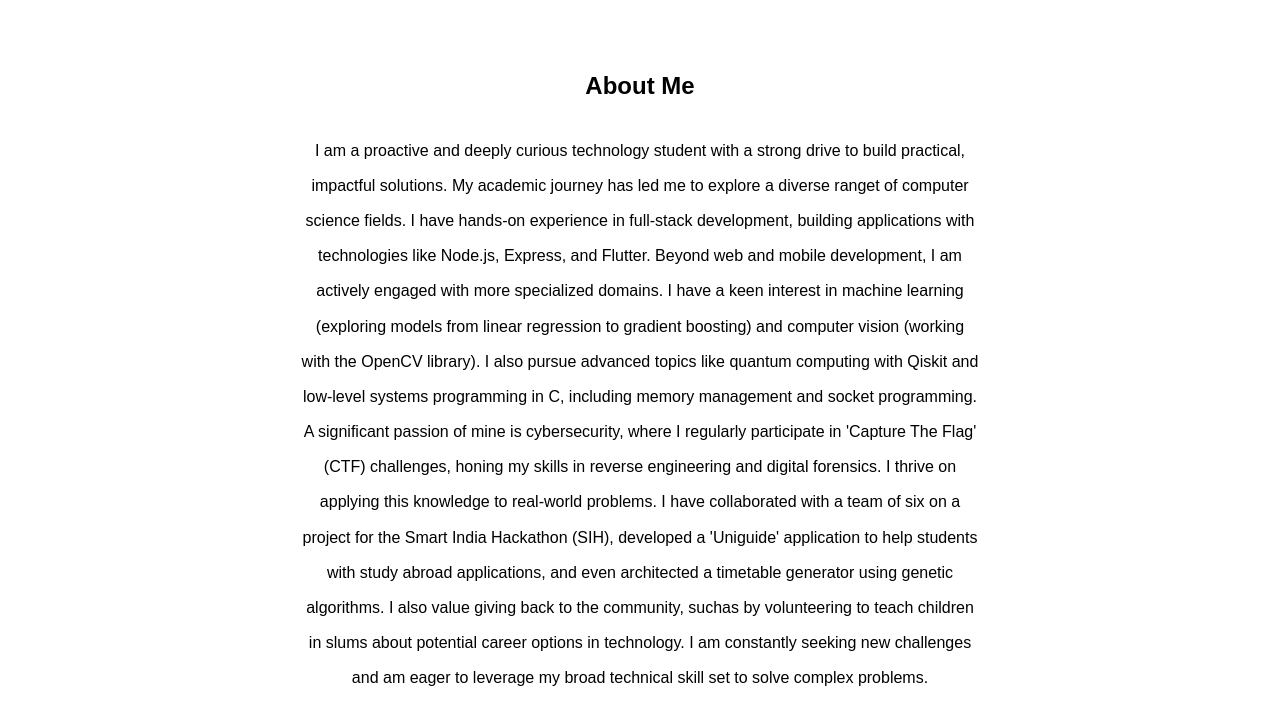
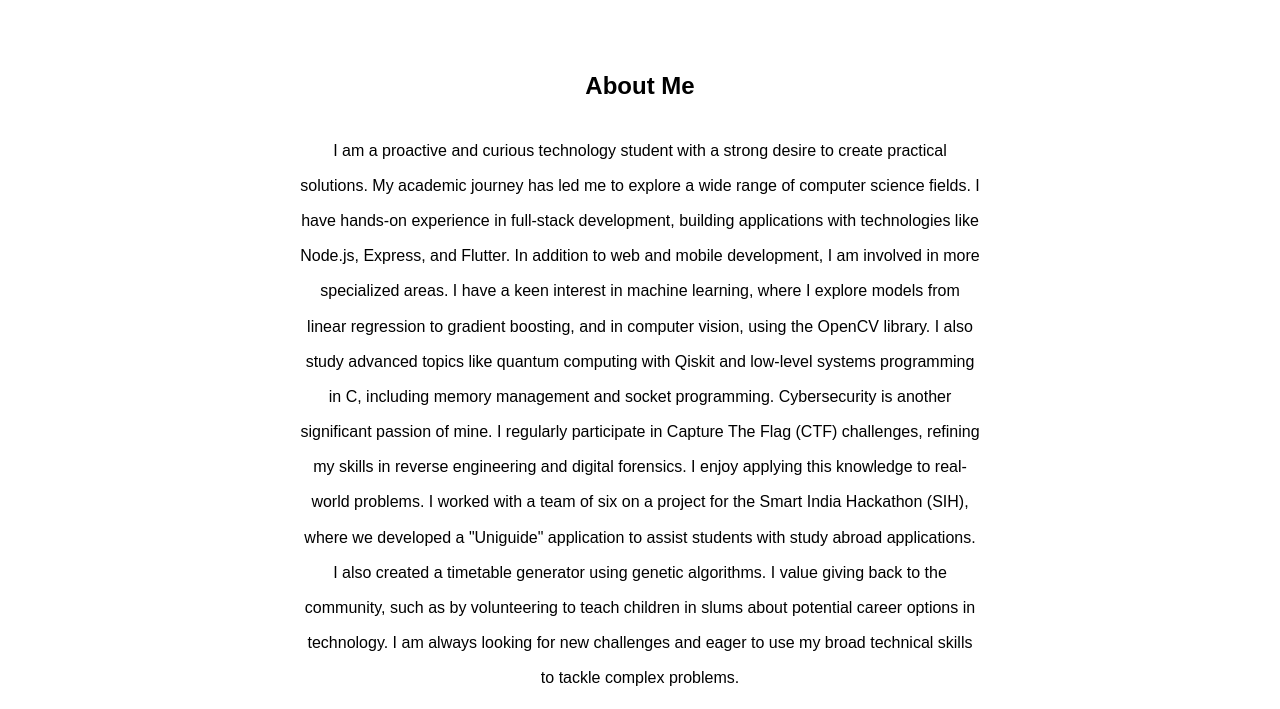
Before and after one commit to Raman-pro/Portfolio_mini_project, a plain HTML site: page index.html in a window 1280 px wide. Shown: the part 860-1569 px from the top of the page. Drawn offline with Linux system fonts and the light colour scheme; a web font is replaced by a local one.

Commit message:
Contenet changed

```diff
--- a/index.html
+++ b/index.html
@@ -55,25 +55,25 @@
         <section id="about">
             <h1>About Me</h1>
 
-            <p>I am a proactive and deeply curious technology student with a strong drive to build practical, impactful
-                solutions. My academic journey has led me to explore a diverse ranget of computer science fields. I have
-                hands-on experience in full-stack development, building applications with technologies like Node.js,
-                Express, and Flutter.
+            <p>I am a proactive and curious technology student with a strong desire to create practical solutions. My
+                academic journey has led me to explore a wide range of computer science fields. I have hands-on
+                experience in full-stack development, building applications with technologies like Node.js, Express, and
+                Flutter.
 
-                Beyond web and mobile development, I am actively engaged with more specialized domains. I have a keen
-                interest in machine learning (exploring models from linear regression to gradient boosting) and computer
-                vision (working with the OpenCV library). I also pursue advanced topics like quantum computing with
+                In addition to web and mobile development, I am involved in more specialized areas. I have a keen
+                interest in machine learning, where I explore models from linear regression to gradient boosting, and in
+                computer vision, using the OpenCV library. I also study advanced topics like quantum computing with
                 Qiskit and low-level systems programming in C, including memory management and socket programming.
 
-                A significant passion of mine is cybersecurity, where I regularly participate in 'Capture The Flag'
-                (CTF) challenges, honing my skills in reverse engineering and digital forensics.
+                Cybersecurity is another significant passion of mine. I regularly participate in Capture The Flag (CTF)
+                challenges, refining my skills in reverse engineering and digital forensics.
 
-                I thrive on applying this knowledge to real-world problems. I have collaborated with a team of six on a
-                project for the Smart India Hackathon (SIH), developed a 'Uniguide' application to help students with
-                study abroad applications, and even architected a timetable generator using genetic algorithms. I also
-                value giving back to the community, suchas by volunteering to teach children in slums about potential
-                career options in technology. I am constantly seeking new challenges and am eager to leverage my broad
-                technical skill set to solve complex problems.</p>
+                I enjoy applying this knowledge to real-world problems. I worked with a team of six on a project for the
+                Smart India Hackathon (SIH), where we developed a "Uniguide" application to assist students with study
+                abroad applications. I also created a timetable generator using genetic algorithms. I value giving back
+                to the community, such as by volunteering to teach children in slums about potential career options in
+                technology. I am always looking for new challenges and eager to use my broad technical skills to tackle
+                complex problems.</p>
 
             <a href="https://github.com/Raman-pro/"> <img width="50" height="50"
                     src="https://img.icons8.com/ios-filled/50/github.png" alt="github" title="github" /></a>
```
